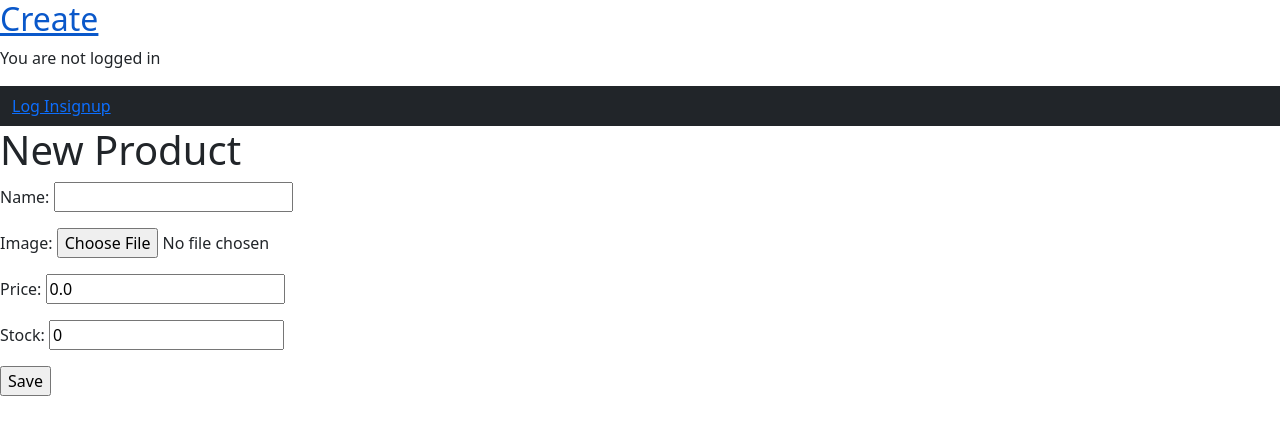
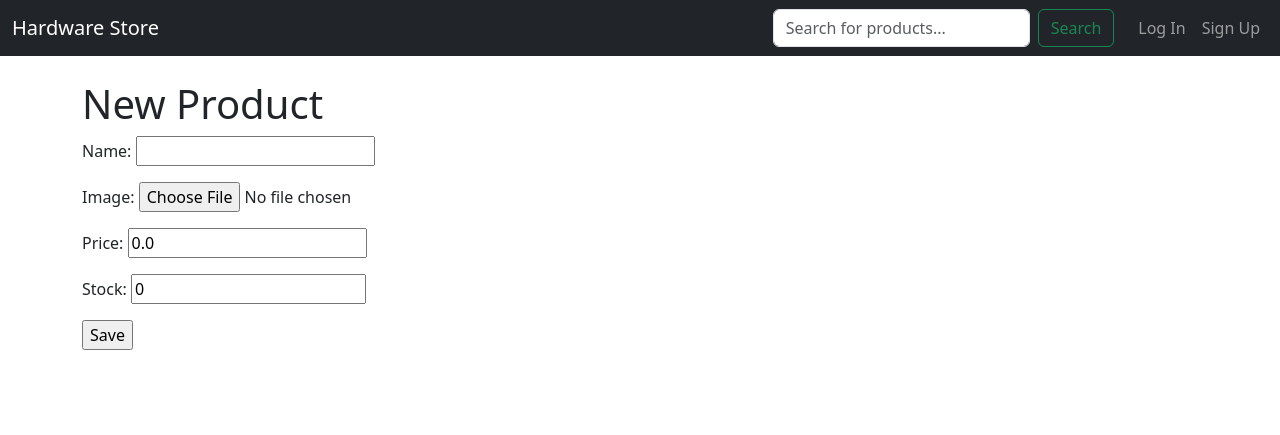
Before and after one commit to IzzeddinHammad/Hardware_Store_PROJ, a Django app: page /product/new/ in a window 1280 px wide. Shown: the top 435 px of the page. Run offline with Django 5.2, Linux system fonts and the light colour scheme.

Commit message:
Added product search

```diff
--- a/store/urls.py
+++ b/store/urls.py
@@ -1,5 +1,5 @@
 from django.urls import path
-from .views import HomePageView, ProductDetailView, ProductCreateView, ProductUpdateView, ProductDeleteView
+from .views import HomePageView, ProductDetailView, ProductCreateView, ProductUpdateView, ProductDeleteView, SearchResultsListView
 
 
 urlpatterns = [
@@ -9,4 +9,5 @@
     path('product/new/', ProductCreateView.as_view(), name='product_new'),
     path('product/<int:pk>/edit', ProductUpdateView.as_view(), name ='product_edit'),
     path('product/<int:pk>/delete/', ProductDeleteView.as_view(), name='product_delete'),
+    path('search/', SearchResultsListView.as_view(), name='search_results'),
 ]
--- a/store/views.py
+++ b/store/views.py
@@ -1,4 +1,6 @@
+from django.shortcuts import render
 from django.views.generic import TemplateView, DetailView, ListView, CreateView, UpdateView, DeleteView
+from django.db.models import Q
 from .models import Product
 # Create your views here.
 
@@ -26,3 +28,16 @@
     model = Product
     template_name='product_delete.html'
     success_url = reverse_lazy('home')
+
+class SearchResultsListView(ListView):
+    model = Product
+    template_name = "search_results.html"
+
+    def get_queryset(self):
+        query = self.request.GET.get("q")
+        if query:
+            return Product.objects.filter(
+                Q(name__icontains=query) |
+                Q(price__icontains=query)
+            )
+        return Product.objects.none()
--- a/templates/base.html
+++ b/templates/base.html
@@ -3,53 +3,59 @@
 <html lang="en">
 
 <head>
-    <link href="https://cdn.jsdelivr.net/npm/bootstrap@5.3.3/dist/css/bootstrap.min.css" rel="stylesheet" integrity="sha384-QWTKZyjpPEjISv5WaRU9OFeRpok6YctnYmDr5pNlyT2bRjXh0JMhjY6hW+ALEwIH" crossorigin="anonymous">
+    <link href="https://cdn.jsdelivr.net/npm/bootstrap@5.3.3/dist/css/bootstrap.min.css" rel="stylesheet"
+        integrity="sha384-QWTKZyjpPEjISv5WaRU9OFeRpok6YctnYmDr5pNlyT2bRjXh0JMhjY6hW+ALEwIH" crossorigin="anonymous">
     <meta charset="UTF-8">
     <meta name="viewport" content="width=device-width, initial-scale=1.0">
     <title>{% block title %}  {% endblock title %}</title>
-    <link rel="stylesheet" href="https://fonts.googleapis.com/css?family=Source+Sans+Pro:400">
-    <link rel="stylesheet" href="text/css" href="{% static 'css/base.css' %}">
+    <link rel="stylesheet" href="{% static 'css/base.css' %}">
 </head>
 
 <body>
-        <h2><a href="{% url 'product_new' %}">Create</a></h2>
 
-
-{% if user.is_authenticated %}
-    <p>Hi {{user.username}}</p>
-    <form action="{% url 'logout' %}" method="post">
-        {% csrf_token %}
-        <button type="submit">Logout</button>
-    </form>
-
-{% else %}
-    <p>You are not logged in</p>
     <nav class="navbar navbar-expand-sm bg-dark navbar-dark">
         <div class="container-fluid">
-            <ul class="navbar-nav">
-                <li class="nav-item">
-                    <a href="{% url 'login' %}">Log In</a>
-                </li>
+            <a class="navbar-brand" href="/">Hardware Store</a>
 
-                <li class="nav-item">
-                    <a href="{% url 'signup' %}">signup</a>
-                </li>
-                <li class="nav-item">
-                    <a href="{% url 'product_new' %}"></a>
-                </li>
+            <!-- Search Form -->
+            <form class="d-flex ms-auto" action="{% url 'search_results' %}" method="get">
+                <input name="q" class="form-control me-2" type="search" placeholder="Search for products..." aria-label="Search">
+                <button class="btn btn-outline-success" type="submit">Search</button>
+            </form>
+
+            <ul class="navbar-nav ms-3">
+                {% if user.is_authenticated %}
+                    <li class="nav-item">
+                        <span class="navbar-text">Hi {{ user.username }}</span>
+                    </li>
+                    <li class="nav-item">
+                        <form action="{% url 'logout' %}" method="post" class="d-inline">
+                            {% csrf_token %}
+                            <button class="btn btn-outline-danger" type="submit">Logout</button>
+                        </form>
+                    </li>
+                {% else %}
+                    <li class="nav-item">
+                        <a class="nav-link" href="{% url 'login' %}">Log In</a>
+                    </li>
+                    <li class="nav-item">
+                        <a class="nav-link" href="{% url 'signup' %}">Sign Up</a>
+                    </li>
+                    <li class="nav-item">
+                        <a href="{% url 'product_new' %}"></a>  <!-- Kept empty as requested -->
+                    </li>
+                {% endif %}
             </ul>
         </div>
-    <!-- <a href="{% url 'login' %}">Log In</a>
-    <a href="{% url 'signup' %}">signup</a> -->
     </nav>
-{% endif %}
-    {% block content %}
 
-    {% endblock content %}
+    <div class="container mt-4">
+        {% block content %}
+        {% endblock content %}
+    </div>
 
-<script src="https://cdn.jsdelivr.net/npm/bootstrap@5.3.3/dist/js/bootstrap.bundle.min.js" integrity="sha384-
-YvpcrYf0tY3lHB60NNkmXc5s9fDVZLESaAA55NDzOxhy9GkcIdslK1eN7N6jIeHz" crossorigin="anonymous"></script>
+    <script src="https://cdn.jsdelivr.net/npm/bootstrap@5.3.3/dist/js/bootstrap.bundle.min.js"
+        integrity="sha384-YvpcrYf0tY3lHB60NNkmXc5s9fDVZLESaAA55NDzOxhy9GkcIdslK1eN7N6jIeHz" crossorigin="anonymous"></script>
 
 </body>
-
 </html>
```
Also changed, not shown: templates/search_results.html (added, +20 -0 lines), db.sqlite3.
